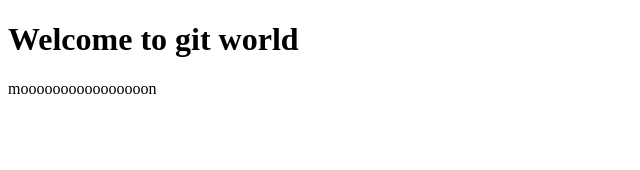
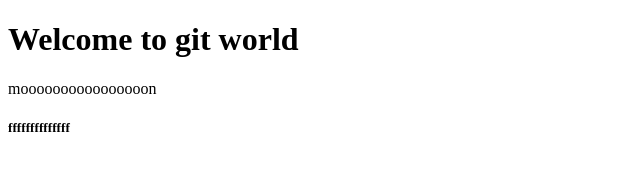
Before and after one commit to Tkalyan7093/Ntaj115, a website: page public/index.html in a window 1280 px wide. Shown: the full height of the page, 0-640 px from the left. Drawn offline with Linux system fonts and the light colour scheme.

Commit message:
Update index.html

```diff
--- a/public/index.html
+++ b/public/index.html
@@ -10,5 +10,7 @@
     <h1>Welcome to git world</h1>
 
     <p>moooooooooooooooon</p>
+
+    <h5>ffffffffffffff</h5>
 </body>
 </html>
```
